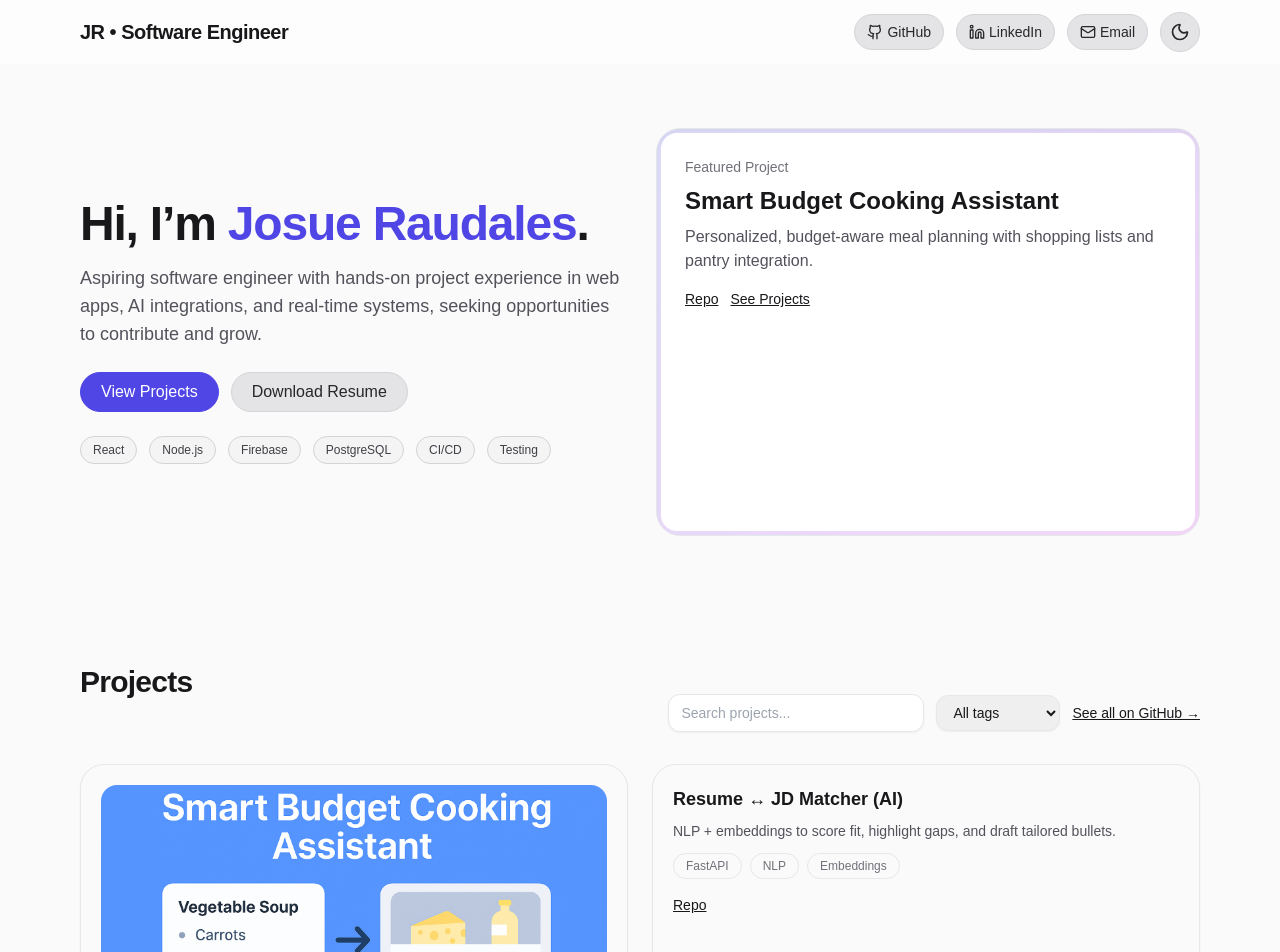
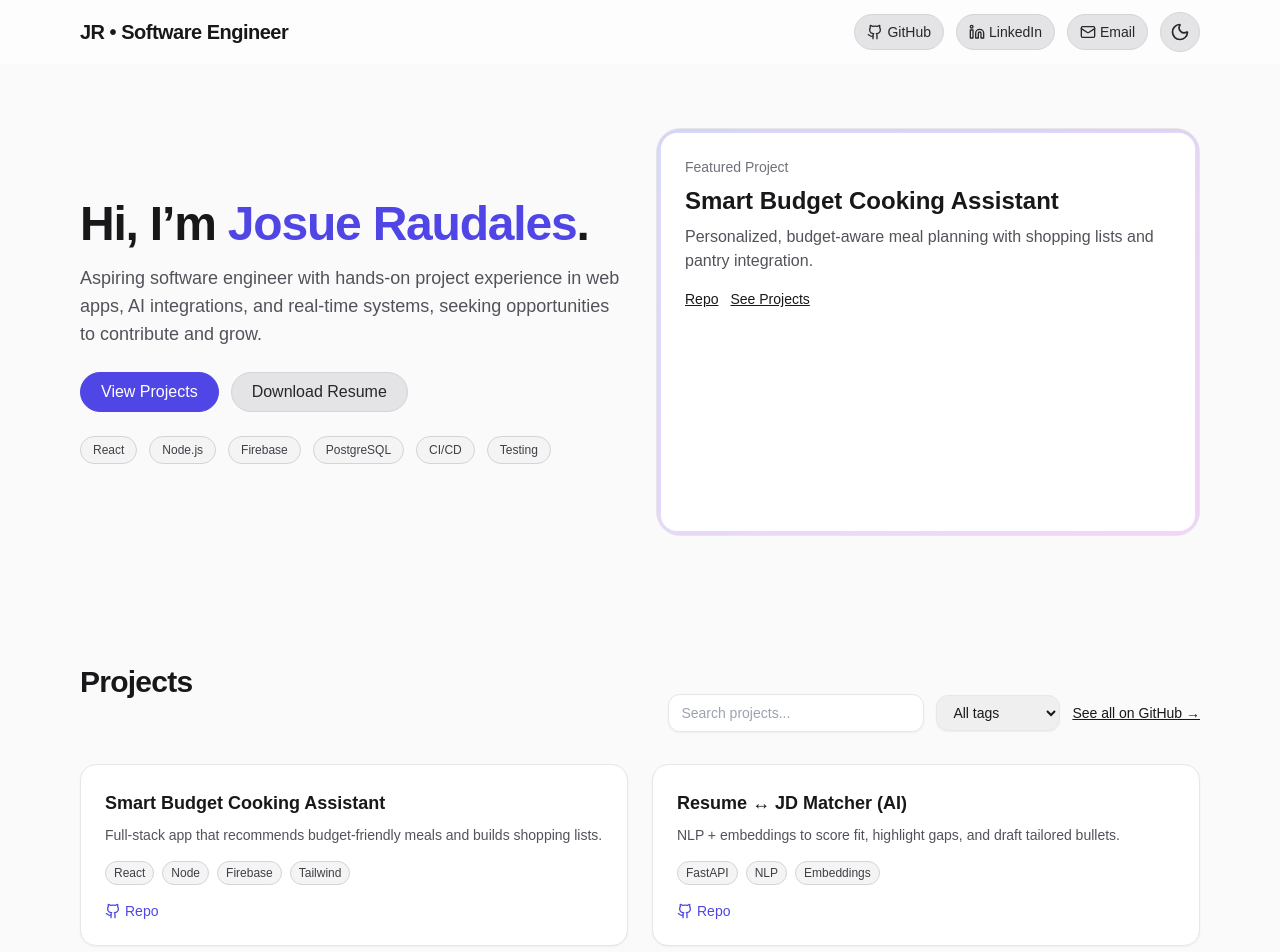
Before and after one commit to gerardjosraudale/portfolio, a Next.js app: page / in a window 1280 px wide. Shown: the top 952 px of the page. Built offline with nearby package versions, Linux system fonts and the light colour scheme.

Commit message:
style(projects): unify ProjectCard padding and add hover lift with pill-style tags

```diff
--- a/src/components/ProjectCard.tsx
+++ b/src/components/ProjectCard.tsx
@@ -1,34 +1,57 @@
-import React from "react";
+"use client";
 
-export type Project = {
-title: string;
-desc: string;
-tags: string[];
-repo: string;
-demo?: string;
-image?: string; // optional thumbnail in /public
-};
+import { Github, ExternalLink } from "lucide-react";
 
-export default function ProjectCard({ p }: { p: Project }) {
+export default function ProjectCard({ p }: { p: any }) {
   return (
-<article className="group rounded-3xl border p-5 shadow-sm transition hover:-translate-y-0.5 hover:shadow-md">
-{p.image ? (
-// eslint-disable-next-line @next/next/no-img-element
-<img src={p.image} alt="thumbnail" className="mb-3 aspect-video w-full rounded-2xl object-cover" />
-) : null}
+    <div
+      className="rounded-2xl border p-6 shadow-sm transition
+                 hover:-translate-y-1 hover:shadow-lg
+                 bg-white dark:bg-zinc-900 dark:border-zinc-700"
+    >
       <h3 className="text-lg font-semibold">{p.title}</h3>
       <p className="mt-2 text-sm text-zinc-600 dark:text-zinc-300">{p.desc}</p>
-<ul className="mt-3 flex flex-wrap gap-2 text-xs text-zinc-500">
-{p.tags.map((t) => (
-<li key={t} className="rounded-full border px-3 py-1">{t}</li>
+
+      {/* Tags */}
+      <ul className="mt-4 flex flex-wrap gap-2 text-xs">
+        {p.tags.map((tag: string) => (
+          <li
+            key={tag}
+            className="inline-flex items-center rounded-full h-6 px-2 border
+                       bg-zinc-100 text-zinc-700 border-zinc-300
+                       dark:bg-zinc-800 dark:text-zinc-200 dark:border-zinc-700
+                       transition"
+          >
+            {tag}
+          </li>
         ))}
       </ul>
-<div className="mt-4 flex gap-4 text-sm">
-<a className="underline" href={p.repo} target="_blank">Repo</a>
-{p.demo ? (
-<a className="underline" href={p.demo} target="_blank">Live Demo</a>
-) : null}
+
+      {/* Links */}
+      <div className="mt-4 flex gap-3 text-sm">
+        {p.repo && (
+          <a
+            href={p.repo}
+            target="_blank"
+            rel="noopener noreferrer"
+            className="inline-flex items-center gap-1 text-indigo-600 dark:text-indigo-400 hover:underline"
+          >
+            <Github className="h-4 w-4" />
+            Repo
+          </a>
+        )}
+        {p.demo && (
+          <a
+            href={p.demo}
+            target="_blank"
+            rel="noopener noreferrer"
+            className="inline-flex items-center gap-1 text-indigo-600 dark:text-indigo-400 hover:underline"
+          >
+            <ExternalLink className="h-4 w-4" />
+            Live Demo
+          </a>
+        )}
       </div>
-</article>
+    </div>
   );
 }
```
Lines whose indentation alone changed are shown as unchanged.
